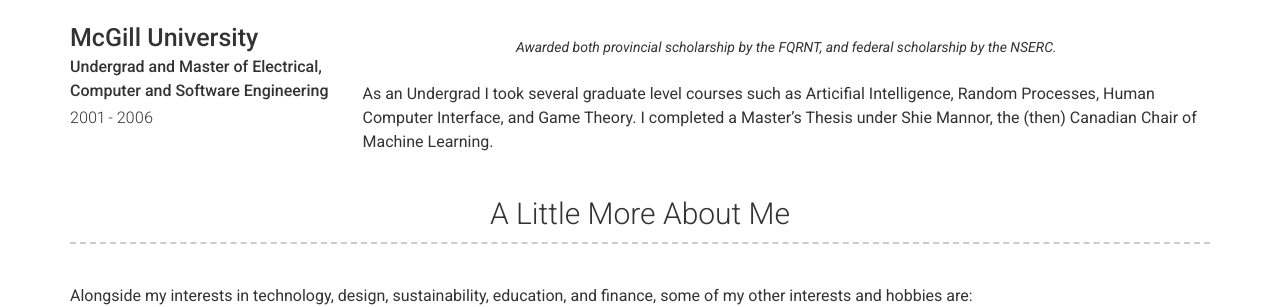
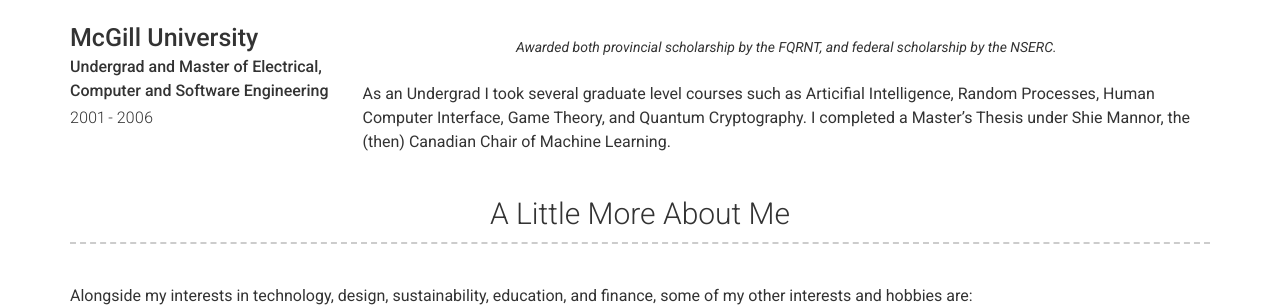
Before and after one commit to dannycastonguay/dannyresume, a Jekyll site: the page built from index.md, in a window 1280 px wide. Shown: the part 1784-2091 px from the top of the page. Built offline with Jekyll 4.4.1, drawn with Linux system fonts in a browser that asks for light colours.

Commit message:
Update education.yml

```diff
--- a/_data/education.yml
+++ b/_data/education.yml
@@ -15,4 +15,4 @@
   quote: >
     Awarded both provincial scholarship by the FQRNT, and federal scholarship by the NSERC.
   description: | # this will include new lines to allow paragraphs
-    As an Undergrad I took several graduate level courses such as Articifial Intelligence, Random Processes, Human Computer Interface, and Game Theory. I completed a Master's Thesis under Shie Mannor, the (then) Canadian Chair of Machine Learning.
+    As an Undergrad I took several graduate level courses such as Articifial Intelligence, Random Processes, Human Computer Interface, Game Theory, and Quantum Cryptography. I completed a Master's Thesis under Shie Mannor, the (then) Canadian Chair of Machine Learning.
```
